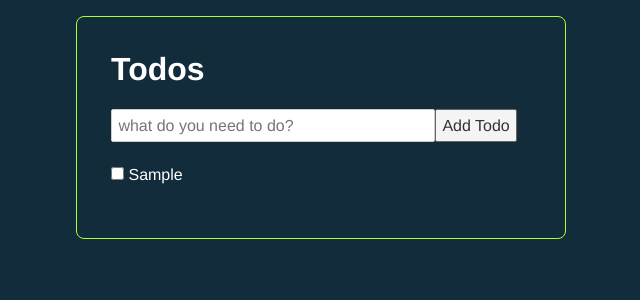
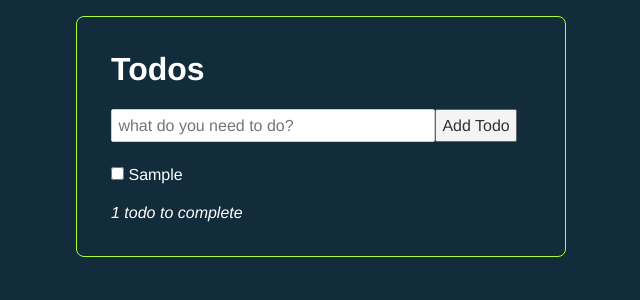
Before and after one commit to NickDubelman/svelte-todos, a Svelte app: page / in a window 1280 px wide. Both pictures are taken after typing "Sample" into the empty fields and a click on the button "Add Todo". Shown: the top 300 px of the page, without its empty margins (319-959 px from the left). Built offline with nearby package versions, Linux system fonts and the light colour scheme.

Commit message:
show number of incomplete todos

```diff
--- a/src/components/TodoList.svelte
+++ b/src/components/TodoList.svelte
@@ -3,6 +3,9 @@
 
   export let todos: Todo[]
   $: orderedTodos = [...todos].reverse()
+
+  $: completedTodos = todos.filter(t => t.completed)
+  $: numIncomplete = todos.length - completedTodos.length
 
   const clearCompleted = () => {
     todos = todos.filter(t => !t.completed)
@@ -18,7 +21,14 @@
   {/each}
 </ul>
 
-{#if todos.filter(t => t.completed).length > 0}
+{#if numIncomplete > 0}
+  <div class="num-incomplete">
+    {numIncomplete}
+    {numIncomplete === 1 ? 'todo' : 'todos'} to complete
+  </div>
+{/if}
+
+{#if completedTodos.length > 0}
   <button on:click={clearCompleted}>Clear completed</button>
 {/if}
 
@@ -27,4 +37,12 @@
     list-style: none;
     padding: 0;
   }
+
+  .num-incomplete {
+    font-style: italic;
+  }
+
+  button {
+    margin-top: 8px;
+  }
 </style>
```
